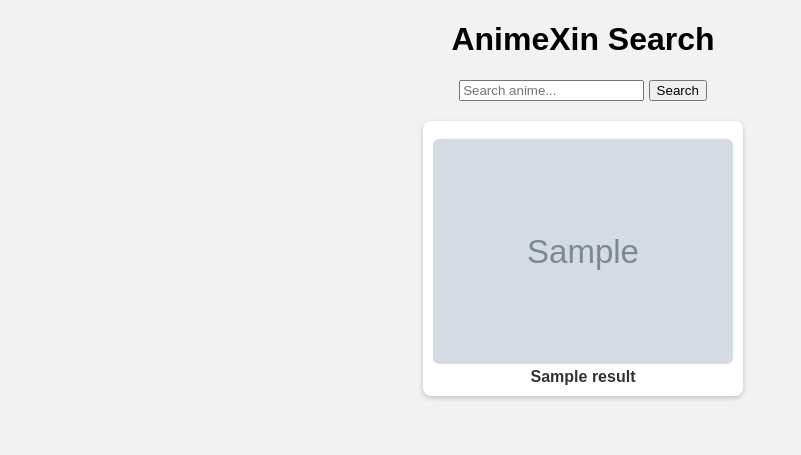
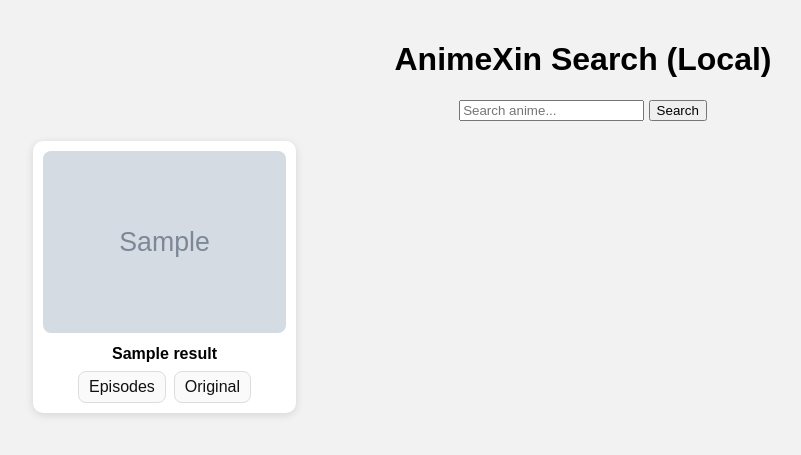
Before and after one commit to VkTheEncoder/Scrap, a Flask app: template templates/index.html in a window 1280 px wide. Shown: the top 455 px of the page, without its empty margins (57-858 px from the left). Run offline with Flask 3, Linux system fonts and the light colour scheme; the template is opened without the code that fills it: most values are stand-ins (such as "Sample title", 1, 10 or a date in 2020); grey boxes marked "Sample" are stand-in pictures.

Commit message:
Update index.html

```diff
--- a/templates/index.html
+++ b/templates/index.html
@@ -3,27 +3,34 @@
 <head>
   <title>AnimeXin Search</title>
   <style>
-        body { font-family: Arial; text-align: center; background: #f2f2f2; }
-        form { margin: 20px; }
-        .card { background: white; border-radius: 8px; padding: 10px; margin: 10px auto; width: 300px; box-shadow: 0 2px 5px rgba(0,0,0,0.2); }
-        img { max-width: 100%; border-radius: 6px; }
-        a { text-decoration: none; font-weight: bold; color: #333; display: block; margin-top: 8px; }
+    body { font-family: Arial; background:#f2f2f2; margin:0; padding:20px; text-align:center; }
+    form { margin: 20px auto; }
+    .grid { display:grid; grid-template-columns:repeat(auto-fill,minmax(240px,1fr)); gap:16px; max-width:1100px; margin:0 auto; }
+    .card { background:#fff; border-radius:10px; padding:10px; box-shadow:0 2px 8px rgba(0,0,0,.12); }
+    .thumb { width:100%; border-radius:8px; }
+    .title { font-weight:600; margin-top:8px; }
+    .actions { display:flex; gap:8px; justify-content:center; margin-top:8px; }
+    .btn { padding:6px 10px; border-radius:8px; border:1px solid #ddd; background:#fafafa; text-decoration:none; color:#111; }
+    .btn:hover { background:#eee; }
   </style>
 </head>
 <body>
-    <h1>AnimeXin Search</h1>
+  <h1>AnimeXin Search (Local)</h1>
   <form method="post">
     <input type="text" name="query" placeholder="Search anime..." required>
     <button type="submit">Search</button>
   </form>
 
-    <div>
+  <div class="grid">
     {% for r in results %}
     <div class="card">
-            <a href="{{ r.link }}" target="_blank">
-                <img src="{{ r.img }}" alt="Image">
-                <div>{{ r.title }}</div>
-            </a>
+      <img src="{{ r.img }}" alt="Poster" class="thumb">
+      <div class="title">{{ r.title }}</div>
+      <div class="actions">
+        <!-- IMPORTANT: route to your Episodes page, not the original site -->
+        <a class="btn" href="/episodes?u={{ r.post_token }}">Episodes</a>
+        <a class="btn" href="{{ r.post_url }}" target="_blank">Original</a>
+      </div>
     </div>
     {% endfor %}
   </div>
```
Lines whose indentation alone changed are shown as unchanged.
